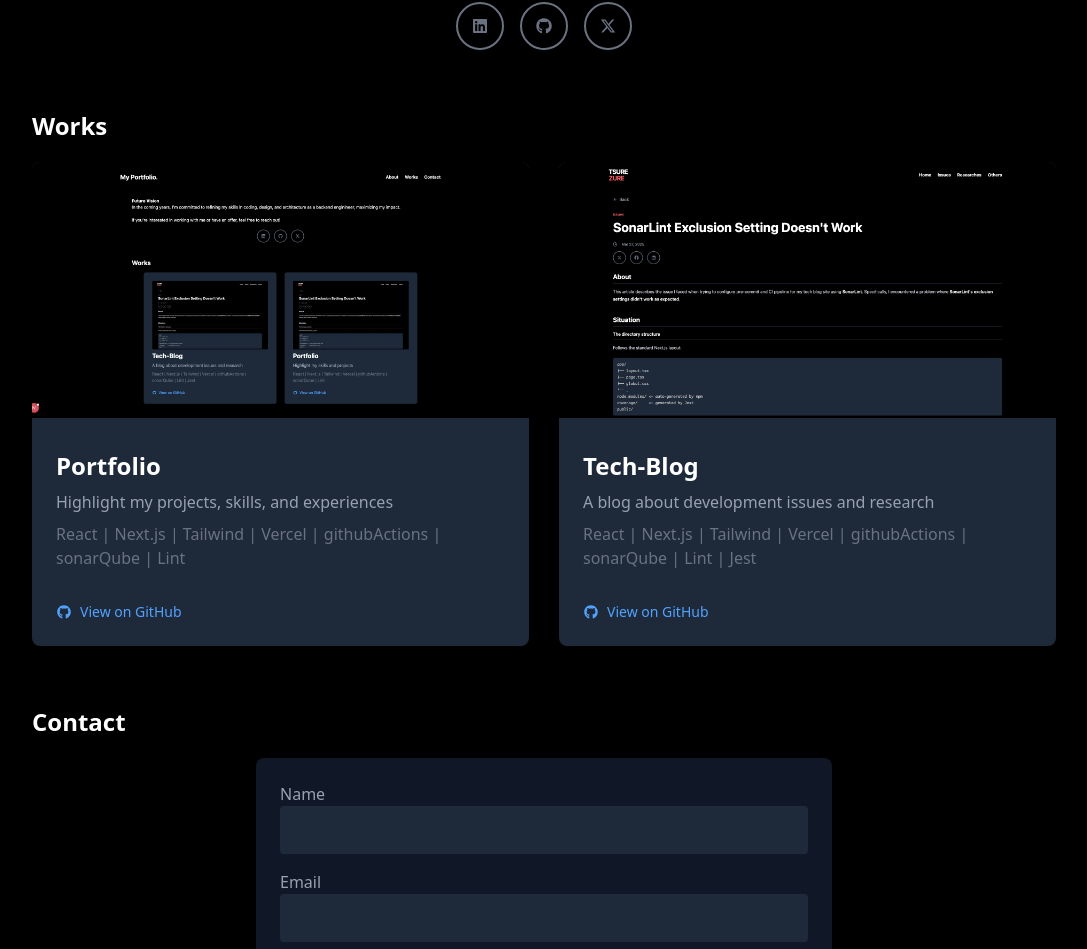
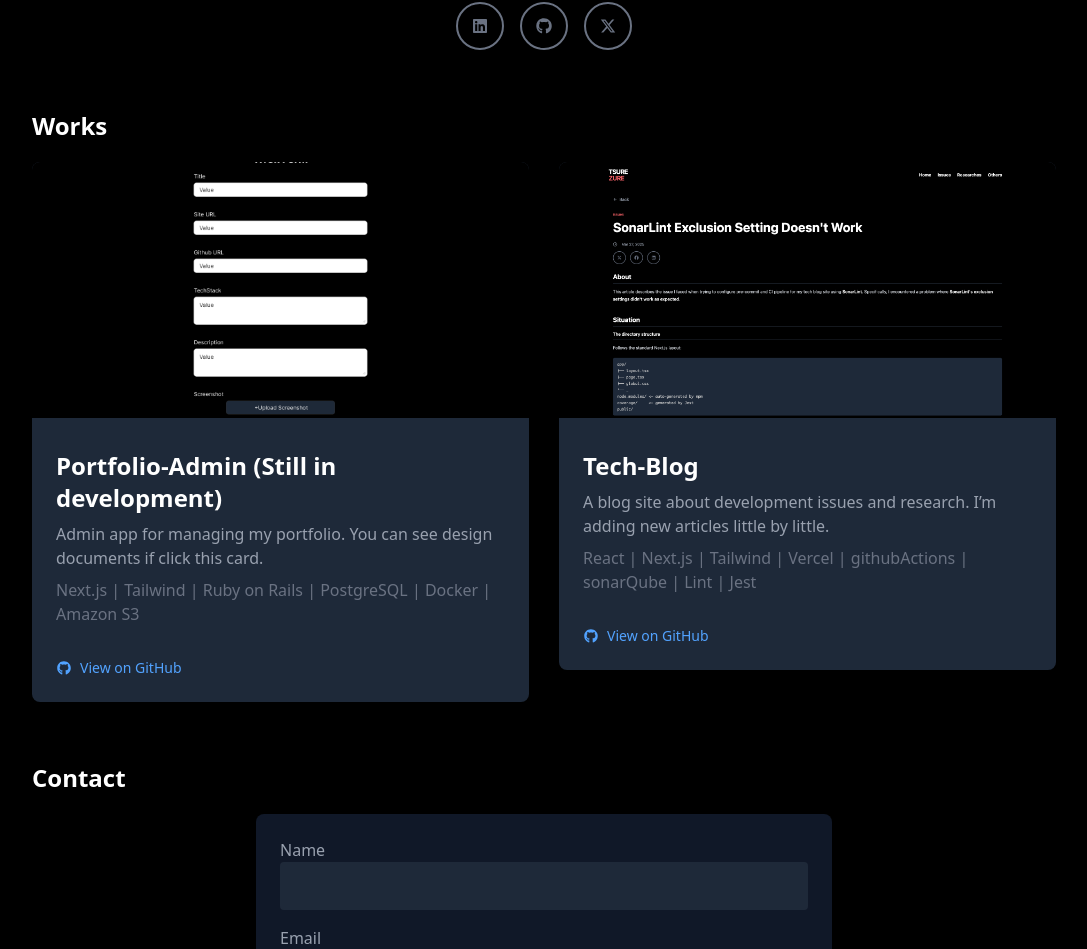
Before and after one commit to King812-rgb/portfolio, a Next.js app: page / in a window 1280 px wide. Shown: the part 1514-2463 px from the top of the page, without its empty margins (96-1183 px from the left). Built offline with nearby package versions, Linux system fonts and the light colour scheme.

Commit message:
add admim PJ for works

```diff
--- a/app/components/Works.tsx
+++ b/app/components/Works.tsx
@@ -22,25 +22,24 @@ export const Works = () => {
       >
         <SwiperSlide>
           <WorkCard
-            title="Portfolio"
-            description="Highlight my projects, skills, and experiences"
-            siteLink="https://portfolio-masaki-naguras-projects.vercel.app/"
-            githubLink="https://github.com/King812-rgb/portfolio"
+            title="Portfolio-Admin (Still in development)"
+            description="Admin app for managing my portfolio. You can see design documents if click this card."
+            siteLink="https://wakeful-beak-b44.notion.site/Admin-PJ-1c4031c4b209804c8fbee3148668aa02"
+            githubLink="https://github.com/King812-rgb/PortfolioAdmin-BackEnd-"
             techStackList={[
-              "React",
               "Next.js",
               "Tailwind",
-              "Vercel",
-              "githubActions",
-              "sonarQube",
-              "Lint",
+              "Ruby on Rails",
+              "PostgreSQL",
+              "Docker",
+              "Amazon S3",
             ]}
           />
         </SwiperSlide>
         <SwiperSlide>
           <WorkCard
             title="Tech-Blog"
-            description="A blog about development issues and research"
+            description="A blog site about development issues and research. I’m adding new articles little by little."
             siteLink="https://tech-blog-five-lac.vercel.app/"
             githubLink="https://github.com/King812-rgb/tech-blog"
             techStackList={[
@@ -55,6 +54,23 @@ export const Works = () => {
             ]}
           />
         </SwiperSlide>
+        <SwiperSlide>
+          <WorkCard
+            title="Portfolio"
+            description="Highlight my projects, skills, and experiences. I’m trying to share from in progress here as much as possible."
+            siteLink="https://portfolio-masaki-naguras-projects.vercel.app/"
+            githubLink="https://github.com/King812-rgb/portfolio"
+            techStackList={[
+              "React",
+              "Next.js",
+              "Tailwind",
+              "Vercel",
+              "githubActions",
+              "sonarQube",
+              "Lint",
+            ]}
+          />
+        </SwiperSlide>
       </Swiper>
     </>
   );
```
Also changed, not shown: public/screenshots/Portfolio-Admin (Still in development).png (added).
